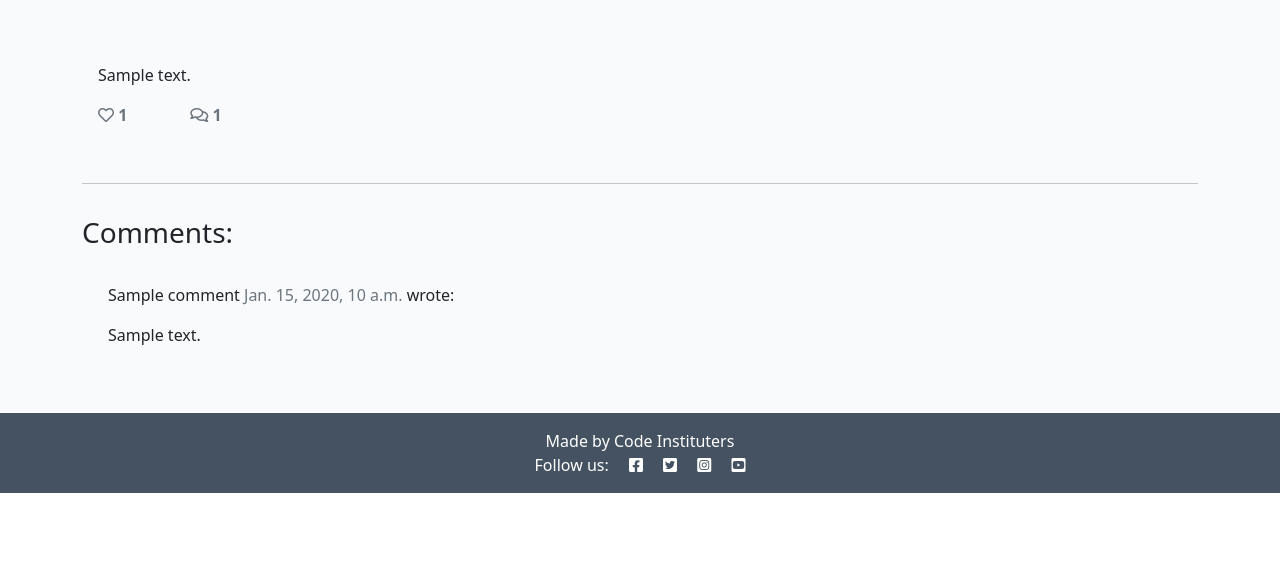
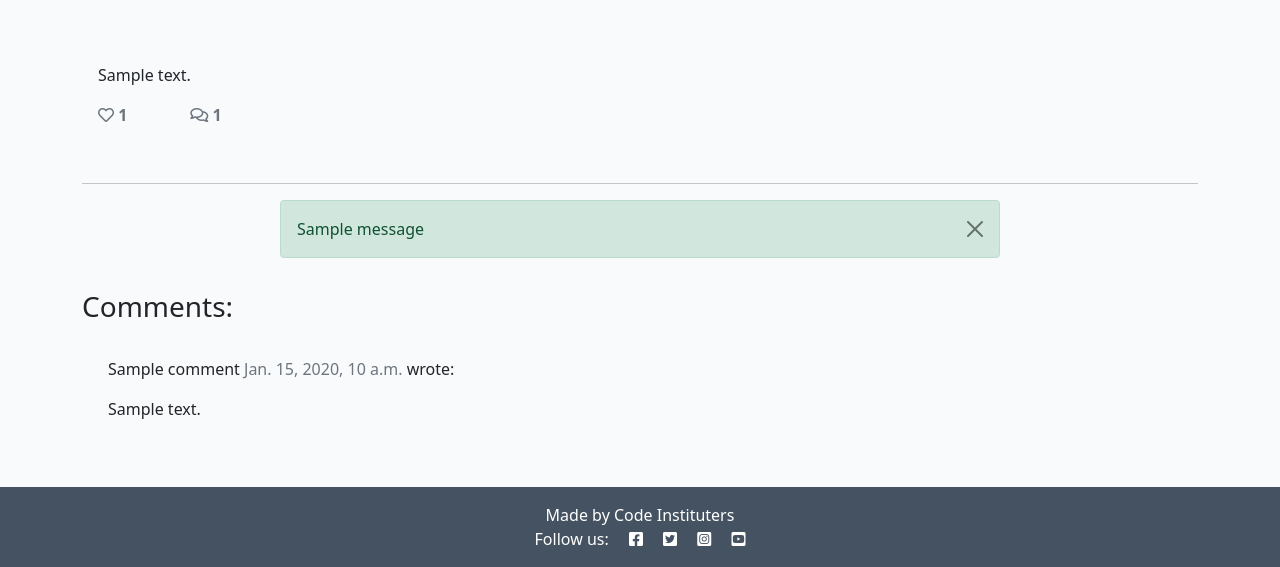
Before and after one commit to kdeane87/Firearms-blog, a Django app: a page that uses templates/base.html in a window 1280 px wide. Shown: the part 309-876 px from the top of the page. Before the commit the page ends 802 px from the top, so only its background shows below. Run offline with Django 3.2, Linux system fonts and the light colour scheme; tables that the repository leaves empty hold one stand-in row (values such as "Sample post"); one stand-in notice (Sample message) is shown; some libraries are stand-ins or nearby versions.

Commit message:
add message for login/logout

```diff
--- a/blog/views.py
+++ b/blog/views.py
@@ -1,8 +1,11 @@
 from django.shortcuts import render, get_object_or_404, reverse
 from django.views import generic, View
 from django.http import HttpResponseRedirect
+from django.contrib import messages
 from .models import Post
 from .forms import CommentForm
+
+
 
 
 class PostList(generic.ListView):
@@ -50,6 +53,7 @@ class PostDetail(View):
             comment = comment_form.save(commit=False)
             comment.post = post
             comment.save()
+            messages.add_message(request, messages.INFO, 'you,ve successfully commented')
         else:
             comment_form = CommentForm()
 
@@ -63,7 +67,8 @@ class PostDetail(View):
                 "comment_form": comment_form,
                 "liked": liked
             },
-        )
+
+          )
 
 class PostLike(View):
 
@@ -74,5 +79,6 @@ class PostLike(View):
             post.likes.remove(request.user)
         else:
             post.likes.add(request.user)
+            messages.success(request, 'liked')
 
         return HttpResponseRedirect(reverse('post_detail', args=[slug]))
--- a/templates/base.html
+++ b/templates/base.html
@@ -56,6 +56,18 @@
             </div>
         </div>
     </nav>
+    <div class="container">
+        <div class="row">
+            <div class="col-md-8 offset-md-2">
+                {% for message in messages %}
+                <div class="alert {{ message.tags }} alert-dismissible fade show" id="msg" role="alert">
+                    {{ message | safe }}
+                    <button type="button" class="btn-close" data-bs-dismiss="alert" aria-label="Close"></button>
+                </div>
+                {% endfor %}
+            </div>
+        </div>
+    </div>
 
     <main class="flex-shrink-0 main-bg">
         {% block content %}
@@ -71,6 +83,13 @@
             <i class="fab fa-instagram-square ms-3"></i>
             <i class="fab fa-youtube-square ms-3"></i></p>
     </footer>
+    <script>
+        setTimeout(function () {
+            let messages = document.getElementById('msg');
+            let alert = new bootstrap.Alert(messages);
+            alert.close();
+        }, 2000);
+    </script>
 </body>
 
 </html>
--- a/templates/post_detail.html
+++ b/templates/post_detail.html
@@ -1,5 +1,4 @@
-{% extends 'base.html' %} {% block content %}
-{% load crispy_forms_tags %}
+{% extends 'base.html' %} {% block content %} {% load crispy_forms_tags %}
 
 <div class="masthead">
   <div class="container">
@@ -13,9 +12,12 @@
       <div class="d-none d-md-block col-md-6 masthead-image">
         <!-- The featured image URL goes in the src attribute -->
         {% if "placeholder" in post.featured_image.url %}
-                <img src="https://codeinstitute.s3.amazonaws.com/fullstack/blog/default.jpg" width="100%">
+        <img
+          src="https://codeinstitute.s3.amazonaws.com/fullstack/blog/default.jpg"
+          width="100%"
+        />
         {% else %}
-                <img src=" {{ post.featured_image.url }}" width="100%">
+        <img src=" {{ post.featured_image.url }}" width="100%" />
         {% endif %}
       </div>
     </div>
@@ -24,26 +26,39 @@
 
 <div class="container">
   <div class="row">
-        <div class="col card mb-4  mt-3 left  top">
+    <div class="col card mb-4 mt-3 left top">
       <div class="card-body">
         <!-- The post content goes inside the card-text. -->
         <!-- Use the | safe filter inside the template tags -->
-                <p class="card-text ">
-                    {{ post.content | safe }}
-                </p>
+        <p class="card-text">{{ post.content | safe }}</p>
         <div class="row">
-
           <div class="col-1">
             <strong>
               {% if user.is_authenticated %}
-                            <form class="d-inline" action="{% url 'post_like' post.slug %}" method="POST">
-                                {% csrf_token %}
-                                {% if liked %}
-                                <button type="submit" name="blogpost_id" value="{{post.slug}}" class="btn-like"><i
-                                        class="fas fa-heart"></i></button>
+              <form
+                class="d-inline"
+                action="{% url 'post_like' post.slug %}"
+                method="POST"
+              >
+                {% csrf_token %} {% if liked %}
+                <button
+                  type="submit"
+                  name="blogpost_id"
+                  value="{{post.slug}}"
+                  class="btn-like"
+                >
+                  <i class="fas fa-heart"></i>
+                </button>
                 {% else %}
-                                <button type="submit" name="blogpost_id" value="{{post.slug}}" class="btn-like"><i
-                                        class="far fa-heart"></i></button>
+                <button
+                  type="submit"
+                  name="blogpost_id"
+                  value="{{post.slug}}"
+                  class="btn-like"
+                >
+                  <i class="far fa-heart"></i>
+                </button>
+
                 {% endif %}
               </form>
               {% else %}
@@ -55,9 +70,11 @@
           </div>
           <div class="col-1">
             {% with comments.count as total_comments %}
-                        <strong class="text-secondary"><i class="far fa-comments"></i>
+            <strong class="text-secondary"
+              ><i class="far fa-comments"></i>
               <!-- Our total_comments variable goes before the closing strong tag -->
-                            {{ total_comments }}</strong>
+              {{ total_comments }}</strong
+            >
             {% endwith %}
           </div>
         </div>
@@ -66,23 +83,45 @@
   </div>
   <div class="row">
     <div class="col">
-            <hr>
+      <hr />
+    </div>
+  </div>
+  <div class="container">
+    <div class="row">
+      <div class="col-md-8 offset-md-2">
+        {% for message in messages %}
+        <div
+          class="alert {{ message.tags }} alert-dismissible fade show"
+          id="msg"
+          role="alert"
+        >
+          {{ message | safe }}
+          <button
+            type="button"
+            class="btn-close"
+            data-bs-dismiss="alert"
+            aria-label="Close"
+          ></button>
+        </div>
+        {% endfor %}
+      </div>
     </div>
   </div>
   <div class="row">
-        <div class="col-md-8 card mb-4  mt-3 ">
+    <div class="col-md-8 card mb-4 mt-3">
       <h3>Comments:</h3>
       <div class="card-body">
         <!-- We want a for loop inside the empty control tags to iterate through each comment in comments -->
         {% for comment in comments %}
-                <div class="comments" style="padding: 10px;">
+        <div class="comments" style="padding: 10px">
           <p class="font-weight-bold">
             <!-- The commenter's name goes here. Check the model if you're not sure what that is -->
             {{ comment.name }}
-                        <span class=" text-muted font-weight-normal">
+            <span class="text-muted font-weight-normal">
               <!-- The comment's created date goes here -->
               {{ comment.created_on }}
-                        </span> wrote:
+            </span>
+            wrote:
           </p>
           <!-- The body of the comment goes before the | -->
           {{ comment.body | linebreaks }}
@@ -91,25 +130,22 @@
         {% endfor %}
       </div>
     </div>
-        <div class="col-md-4 card mb-4  mt-3 ">
+    <div class="col-md-4 card mb-4 mt-3">
       <div class="card-body">
         <!-- For later -->
         {% if commented %}
         <div class="alert alert-success" role="alert">
           Your comment is awaiting approval
         </div>
-                {% else %}
-                {% if user.is_authenticated %}
+        {% else %} {% if user.is_authenticated %}
 
         <h3>Leave a comment:</h3>
         <p>Posting as: {{ user.username }}</p>
-                <form method="post" style="margin-top: 1.3em;">
-                    {{ comment_form | crispy }}
-                    {% csrf_token %}
+        <form method="post" style="margin-top: 1.3em">
+          {{ comment_form | crispy }} {% csrf_token %}
           <button type="submit" class="btn btn-signup btn-lg">Submit</button>
         </form>
-                {% endif %}
-                {% endif %}
+        {% endif %} {% endif %}
       </div>
     </div>
   </div>
```
Also changed, not shown: firearms/settings.py (+10 -0 lines). Lines whose indentation alone changed are shown as unchanged.
